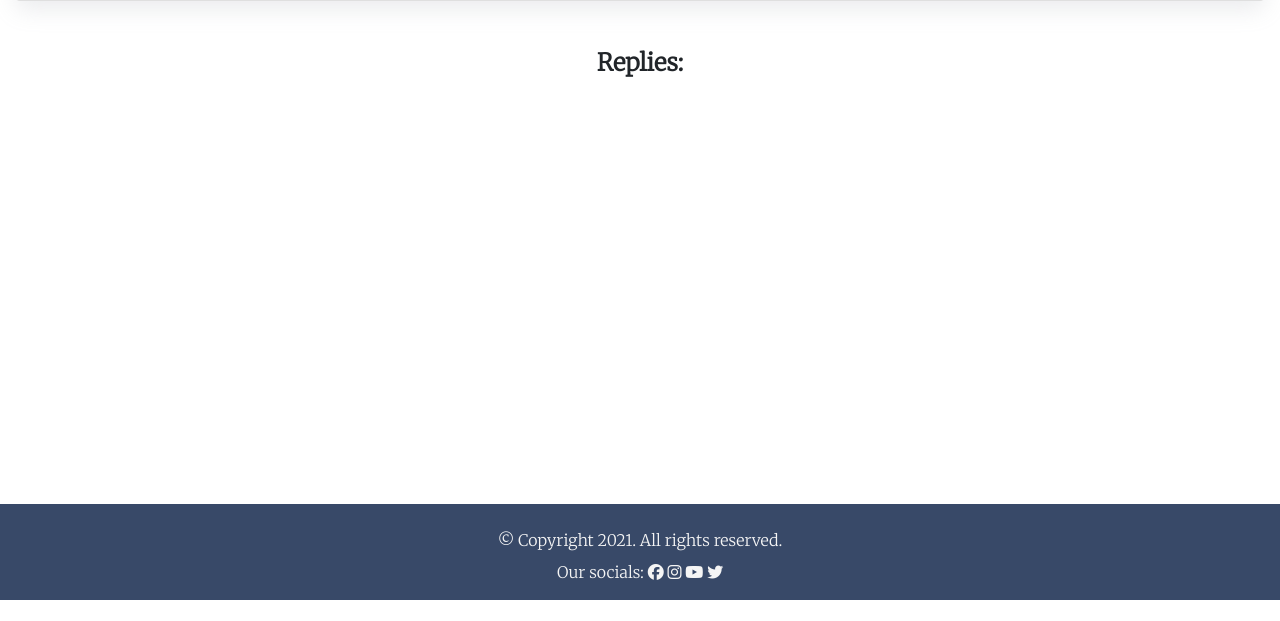
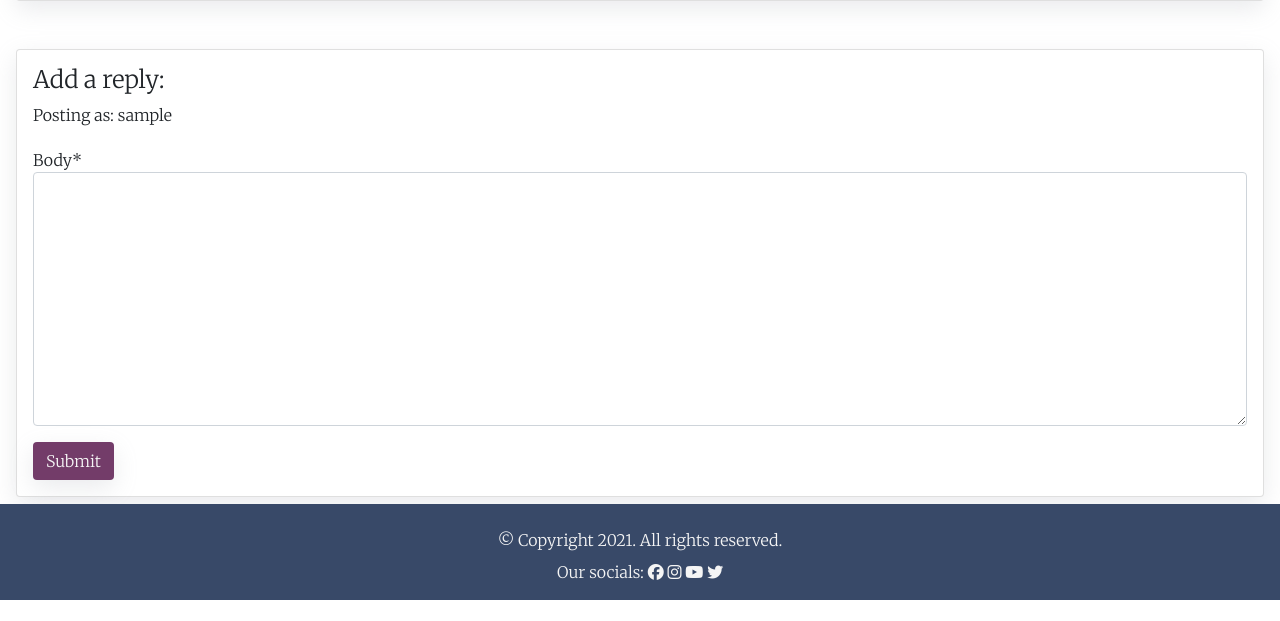
Before and after one commit to domsq/the-gamers-forum, a Django app: template templates/post_detail.html in a window 1280 px wide. Shown: the part 200-821 px from the top of the page. Before the commit the page ends 800 px from the top, so only its background shows below. Run offline with Django 3.2, Linux system fonts and the light colour scheme; the template is opened without the code that fills it: values that come from a table or form of the project are taken from there, others are empty; the visitor is signed in with stand-in values (Sample User, id 1); some libraries are stand-ins or nearby versions.

Commit message:
Update post_detail.html for new reply add functionality

```diff
--- a/templates/post_detail.html
+++ b/templates/post_detail.html
@@ -1,6 +1,8 @@
 {% extends 'base.html' %}
 
 {% block content %}
+
+{% load crispy_forms_tags %}
 
 <div class="row">
     <div class="col-12">
@@ -21,6 +23,22 @@
               </div>
             </div>
           </div>
+
+          {% if user.is_authenticated %}
+          <div class="card mb-4 mt-5 mx-3">
+            <div class="card-body">
+                <h4>Add a reply:</h4>
+                <p>Posting as: {{ user.username }}</p>
+                <form method="post" style="margin-top: 1.3em;">
+                    {{ reply_form | crispy }}
+                    {% csrf_token %}
+                    <button type="submit" class="btn main-btn mt-3">Submit</button>
+                </form>
+            </div>
+        </div>
+        {% else %}
+        <p class="text-center mt-5">You need to be signed in to leave a reply.</p>
+        {% endif %}
 
           <h4 class="text-center my-5"><strong>Replies:</strong></h4>
           <!-- For display of related replies -->
```
